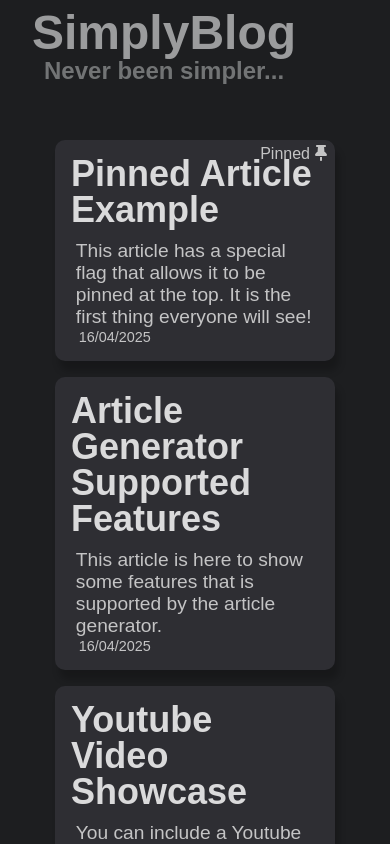
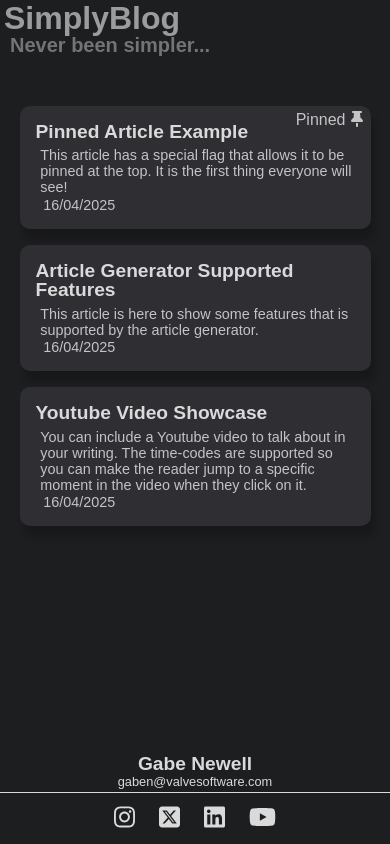
Before and after one commit to DenizSoyhan/simplyBlog, a React (Vite) app: page / in a window 390 px wide. Shown: the top 844 px of the page. Built offline with nearby package versions, Linux system fonts and the light colour scheme.

Commit message:
kinda mobile responsive. needs a little bit more care

```diff
--- a/src/layout.css
+++ b/src/layout.css
@@ -273,6 +273,7 @@
   .quoteContainer{
     display: flex;
     flex-direction: column;
+    margin-bottom: 0.7em;
 
     justify-content: center;
     align-items: center;
@@ -700,3 +701,122 @@
 .hide{
   display: none;
 }
+/*MOBILE SCALING*/
+
+@media (max-width:690px){
+  /*HEADER*/
+  .blogHeaderContainer{
+
+    padding: 0.1em 0.25em;
+  }
+  #blogName{
+    font-size: 2rem;
+  }
+  #slogan{
+    font-size: 1.25rem;
+    margin-left: 0.3em;
+  }
+  /*MAIN PAGE*/
+
+  .mainPage{
+    width: 90%;
+
+  }
+  .articleShowCaseContainer{
+    margin: 1em auto;
+
+  }
+  .titleDateContainer{
+    font-size: 0.9rem;
+  }
+  .description{
+    font-size: 1rem;
+  }
+
+  /*IN ARTICLE*/
+  .articleContainer{
+    font-size: 1rem;
+    width: 90%;
+  }
+
+  .articleContainer h1{
+    font-size: 1.3rem;
+    border-bottom-width: 1px;
+  }
+  .articleDate{
+    font-size: 1rem;
+  }
+
+  .quoteContainer{
+    font-size: 1.1rem;
+  }
+  .iframeContainer {
+    display: flex;
+    justify-content: center;
+    align-items: center;
+    width: 100%;
+    margin: 1em 0;
+
+    height: 300px;
+  }
+
+  .articleVideo {
+    width: 100%;
+    max-width: 560px;
+    height: 215px;
+    border: none;
+  }
+  /*FOOTER*/
+  .footerContainer{
+    padding: 0.1em 0em;
+  }
+  .footerContainer h3{
+    font-size: 1.2rem;
+  }
+  .footerContainer h4{
+    font-size: 0.8rem;
+  }
+  .seperator{
+    height: 1px;
+  }
+  .icon{
+    font-size: 1.5rem;
+  }
+
+}
+
+@media (max-width:500px){
+
+  .iframeContainer {
+    display: flex;
+    justify-content: center;
+    align-items: center;
+    width: 100%;
+    margin: 1em 0;
+
+    height: 250px ;
+  }
+
+}
+
+@media (max-width:450px){
+
+  .titleDateContainer{
+    font-size: 0.8rem;
+  }
+  .description{
+    font-size: 0.9rem;
+  }
+
+  .iframeContainer {
+    display: flex;
+    justify-content: center;
+    align-items: center;
+    width: 100%;
+    margin: 1em 0;
+
+    height: 200px ;
+  }
+
+
+}
```
